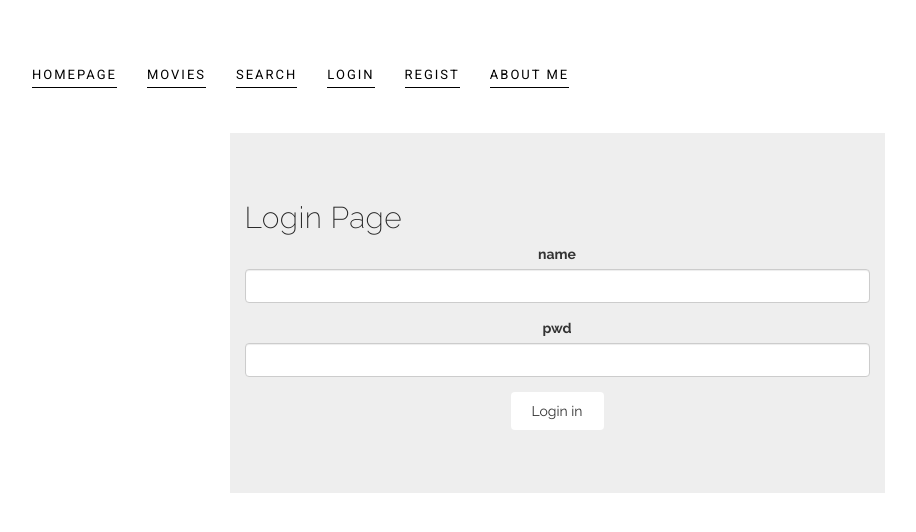
After one commit to linhy1993/flask-shizhan, a Flask app: page /login/ in a window 1280 px wide. The commit adds this page. Shown: the top 532 px of the page, without its empty margins (83-999 px from the left). Run offline with Flask 2, Linux system fonts and the light colour scheme; some libraries are stand-ins or nearby versions.

Commit message:
add form

```diff
--- /dev/null
+++ b/movies/form.py
@@ -0,0 +1,16 @@
+from flask_wtf import FlaskForm
+from wtforms import StringField, PasswordField, SubmitField
+from wtforms.validators import DataRequired
+
+
+class LoginForm(FlaskForm):
+    name = StringField('name', validators=[DataRequired()])
+    pwd = PasswordField('pwd', validators=[DataRequired()])
+    submit = SubmitField('Login in')
+
+
+class RegisterForm(FlaskForm):
+    name = StringField('name', validators=[DataRequired()])
+    pwd = PasswordField('pwd', validators=[DataRequired()])
+    email = StringField('email', validators=[DataRequired()])
+    submit = SubmitField('register')
--- a/movies/templates/base.html
+++ b/movies/templates/base.html
@@ -41,9 +41,22 @@
                 <li>
                     <a class="page-scroll" href="{{ url_for('.search') }}">Search</a>
                 </li>
+                {% if current_user.is_authenticated %}
+                <li>
+                    <a class=page-scroll" href="{{ url_for('.logout') }}">LogOut</a>
+                </li>
+                {% else %}
+                <li>
+                    <a class="page-scroll" href="{{ url_for('.user_login') }}">LogIn</a>
+                </li>
+                {% endif %}
+                <li>
+                    <a class="page-scroll" href="{{ url_for('.user_regist') }}">Regist</a>
+                </li>
                 <li>
                     <a class="page-scroll" href="{{ url_for('.contact') }}">About Me</a>
                 </li>
+
             </ul>
         </div>
         <!-- /.navbar-collapse -->
@@ -52,6 +65,18 @@
 </nav>
 <body id="page-top">
 {% block content %}
+<div class="container">
+    {% for message in get_flashed_messages() %}
+    <div class="alert alert-warning">
+        <button type="button" class="close" data-dismiss="alert">&times;</button>
+        {{ message }}
+    </div>
+    {% endfor %}
+
+    {% block page_content %}{% endblock %}
+</div>
+{{ super() }}
+{{ moment.include_moment() }}
 {% endblock %}
 <script src="{{ url_for('static', filename='js/jquery-3.4.1.min.js') }}"></script>
 <script src="{{ url_for('static', filename='js/bootstrap.min.js') }}"></script>
--- /dev/null
+++ b/movies/templates/user_login.html
@@ -0,0 +1,15 @@
+{% extends 'base.html' %}
+{% import "bootstrap/wtf.html" as wtf %}
+{% block content %}
+<div class="row">
+    <div class="col-md-6 col-md-offset-3 jumbotron">
+        <h2>Login Page</h2>
+        <div class="text-center form-group">
+            <form action="{{ url_for('.user_login') }}" method="post">
+                {{ form.csrf_token }}
+                {{ wtf.quick_form(form) }}
+            </form>
+        </div>
+    </div>
+</div>
+{% endblock %}
--- a/movies/views.py
+++ b/movies/views.py
@@ -1,7 +1,11 @@
 # -*- coding: utf-8 -*-
-from flask import Blueprint, render_template, request
+from flask import Blueprint, render_template, redirect, url_for, flash
+from flask_login import login_user, logout_user, login_required
 
-from movies.models import MaoyanMovie
+from movies import db
+from movies.form import LoginForm, RegisterForm
+from movies.models import MaoyanMovie, Users
+from flask import request
 
 mod = Blueprint('movie', __name__)
 
@@ -28,3 +32,35 @@ def search():
 @mod.route('/contact/')
 def contact():
     return render_template('contact.html')
+
+
+@mod.route('/login/', methods=['GET', 'POST'])
+def user_login():
+    form = LoginForm()
+    if form.validate_on_submit():
+        user = Users.query.filter_by(name=form.name.data).first()
+        if user is not None and user.pwd == form.pwd.data:
+            login_user(user)
+            return redirect(url_for('.movies'))
+        else:
+            return redirect(url_for('.user_login', form=form))
+    return render_template('user_login.html', form=form)
+
+
+@mod.route('/logout')
+@login_required
+def logout():
+    logout_user()
+    return redirect(url_for('.movies'))
+
+
+@mod.route('/regist/', methods=['GET', 'POST'])
+def user_regist():
+    form = RegisterForm(request.form)
+    if form.validate_on_submit():
+        user = Users(name=form.name.data, pwd=form.pwd.data, email=form.email.data)
+        db.session.add(user)
+        db.session.commit()
+        flash('注册成功')
+        return redirect(url_for('.user_login', username=user.name))
+    return render_template('user_regist.html', form=form)
```
Also changed, not shown: movies/__init__.py (+17 -0 lines), movies/models.py (+34 -0 lines), movies/templates/user_regist.html (added, +15 -0 lines).
